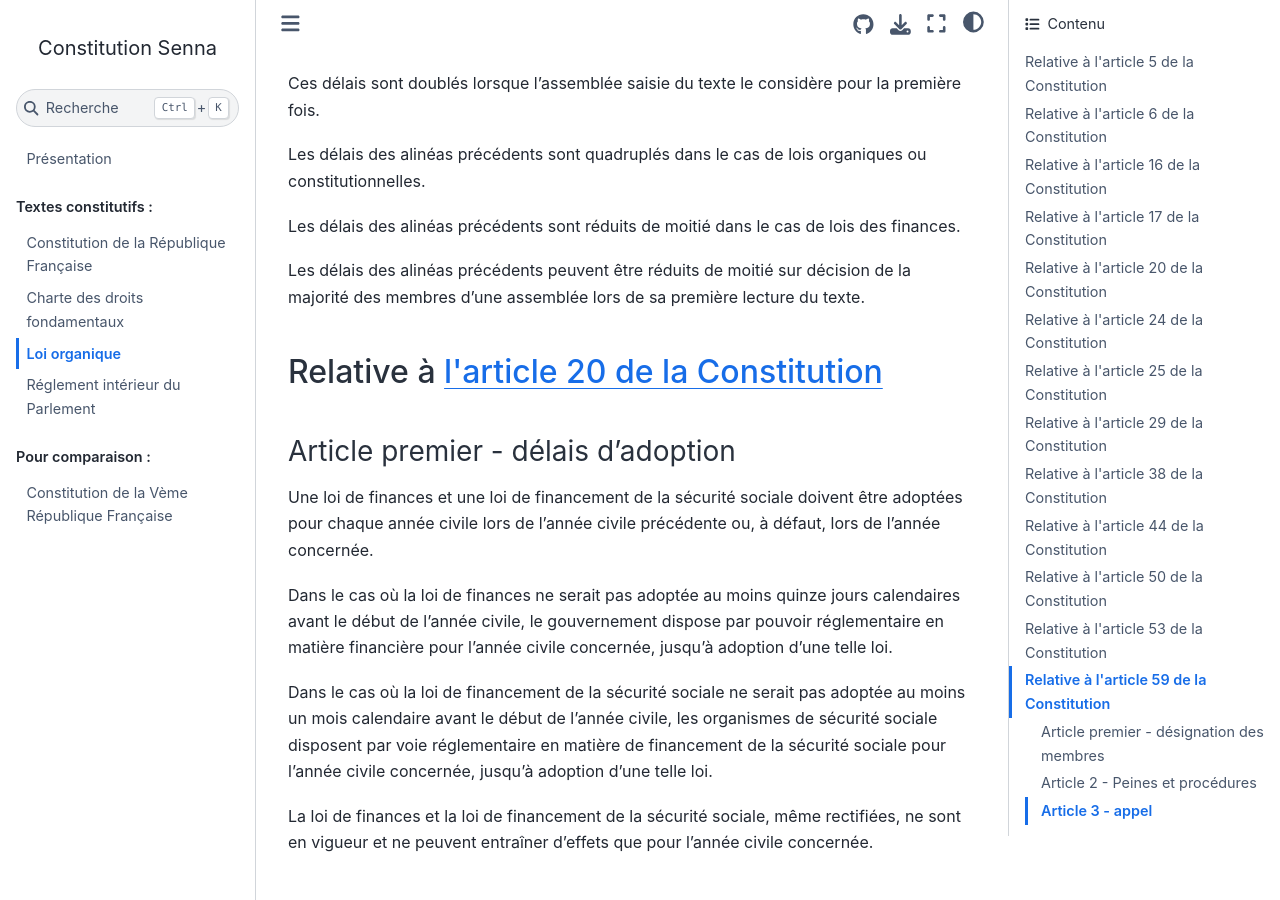
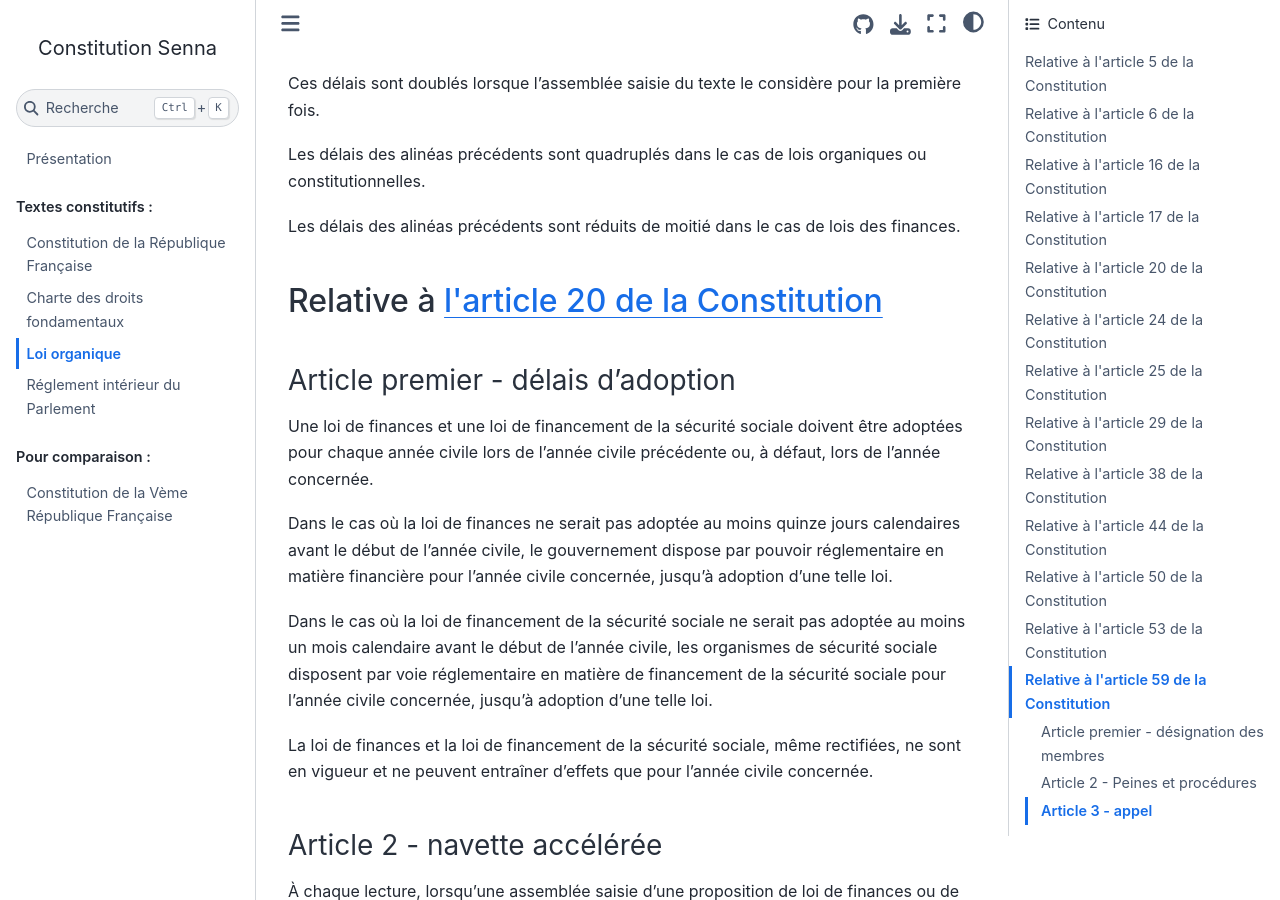
Before and after one commit to Gouvernathor/senna, a Sphinx documentation site: the page built from source/organique.rst, in a window 1280 px wide and 900 px high, scrolled down 3190 px. Built offline with Sphinx 7.4.7 and the Sphinx Book theme 1.1.4, drawn with Linux system fonts in a browser that asks for light colours; some of the changed lines change nothing that is shown.

Commit message:
Mention pas claire pour le délai de refus d'office

```diff
--- a/source/organique.rst
+++ b/source/organique.rst
@@ -104,7 +104,8 @@
 
 Les délais des alinéas précédents sont réduits de moitié dans le cas de lois des finances.
 
-Les délais des alinéas précédents peuvent être réduits de moitié sur décision de la majorité des membres d'une assemblée lors de sa première lecture du texte.
+.. Les délais des alinéas précédents peuvent être réduits de moitié pour un texte donné sur décision de la majorité des membres d'une assemblée lors de sa première lecture du texte.
+.. pas clair
 
 ------------------------------------------------------------------------------
 Relative à :artref:`lois de finances et de financement de la sécurité sociale`
```
